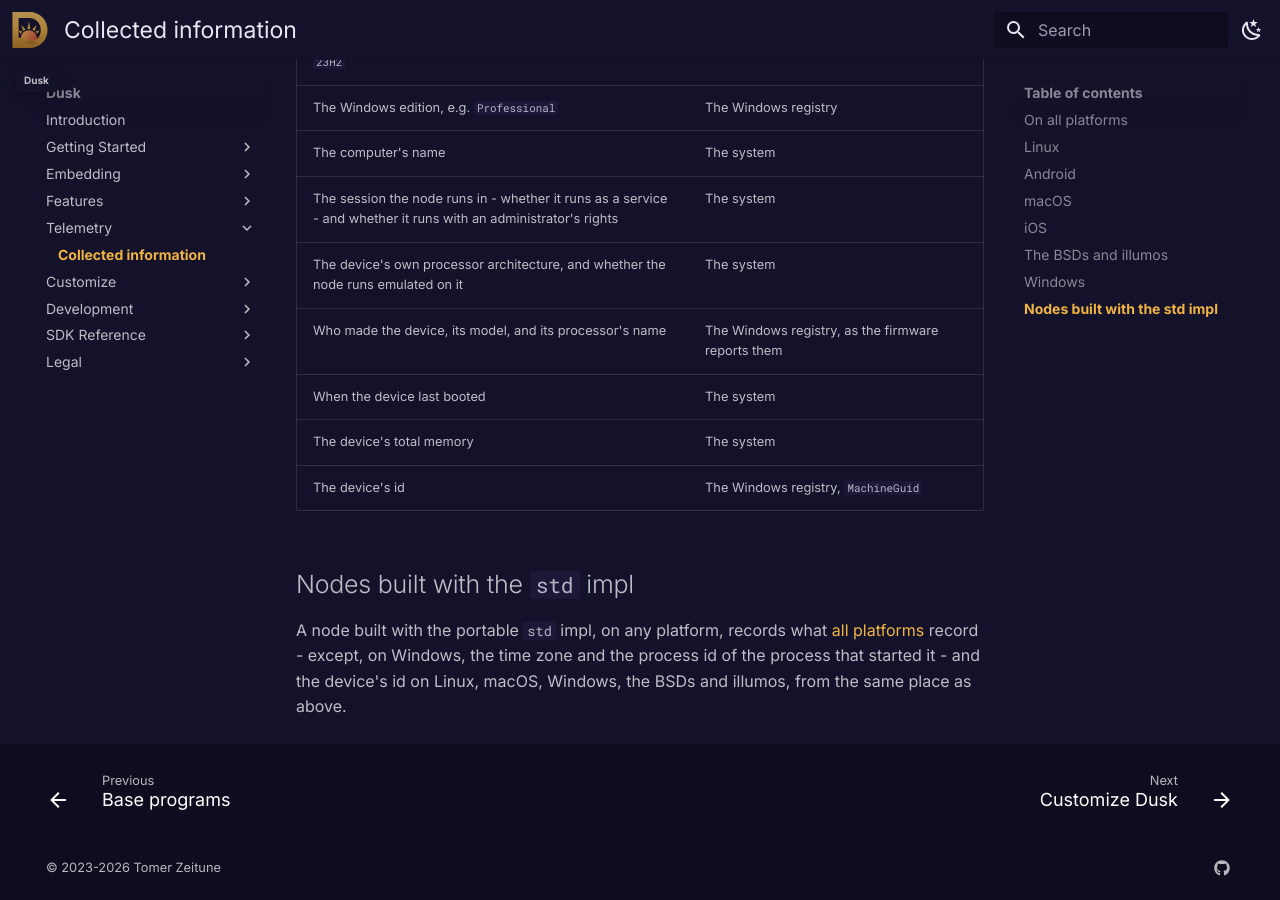
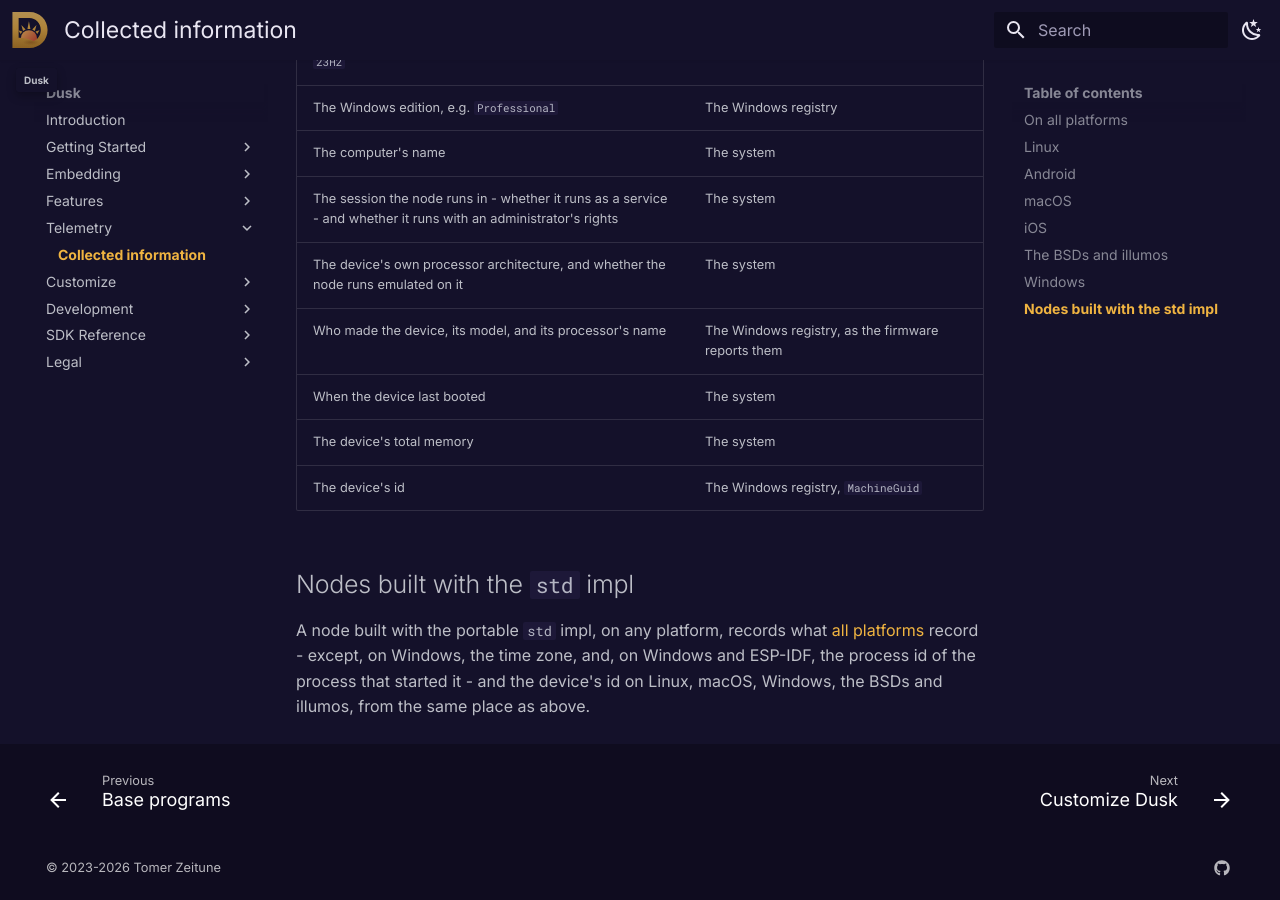
Before and after one commit to tomerze/dusk, an MkDocs documentation site: the page built from docs/docs/telemetry/collected-information.md, in a window 1280 px wide and 900 px high, scrolled down 4678 px. Built offline with MkDocs 1.6.1 and Material for MkDocs 9.7.7, drawn with Linux system fonts in a browser that asks for light colours; comment, search, counter and statistics services are not loaded.

Commit message:
Update docs for the parent pid a std node does not record on ESP-IDF
The key-value store page had std writing dusk.os.process.parent_pid on every
Unix, and the collected information page had Windows as the only platform a
std node goes without it on. ESP-IDF is a Unix target with no getppid, and a
std node there does not write the key.

```diff
--- a/docs/docs/telemetry/collected-information.md
+++ b/docs/docs/telemetry/collected-information.md
@@ -129,6 +129,7 @@ A node on these platforms does not record the device's total memory.
 ## Nodes built with the `std` impl
 
 A node built with the portable `std` impl, on any platform, records what
-[all platforms](#on-all-platforms) record - except, on Windows, the time zone
-and the process id of the process that started it - and the device's id on
-Linux, macOS, Windows, the BSDs and illumos, from the same place as above.
+[all platforms](#on-all-platforms) record - except, on Windows, the time zone,
+and, on Windows and ESP-IDF, the process id of the process that started it - and
+the device's id on Linux, macOS, Windows, the BSDs and illumos, from the same
+place as above.
```
Also changed, not shown: docs/docs/features/kvs.md (+1 -1 lines).
